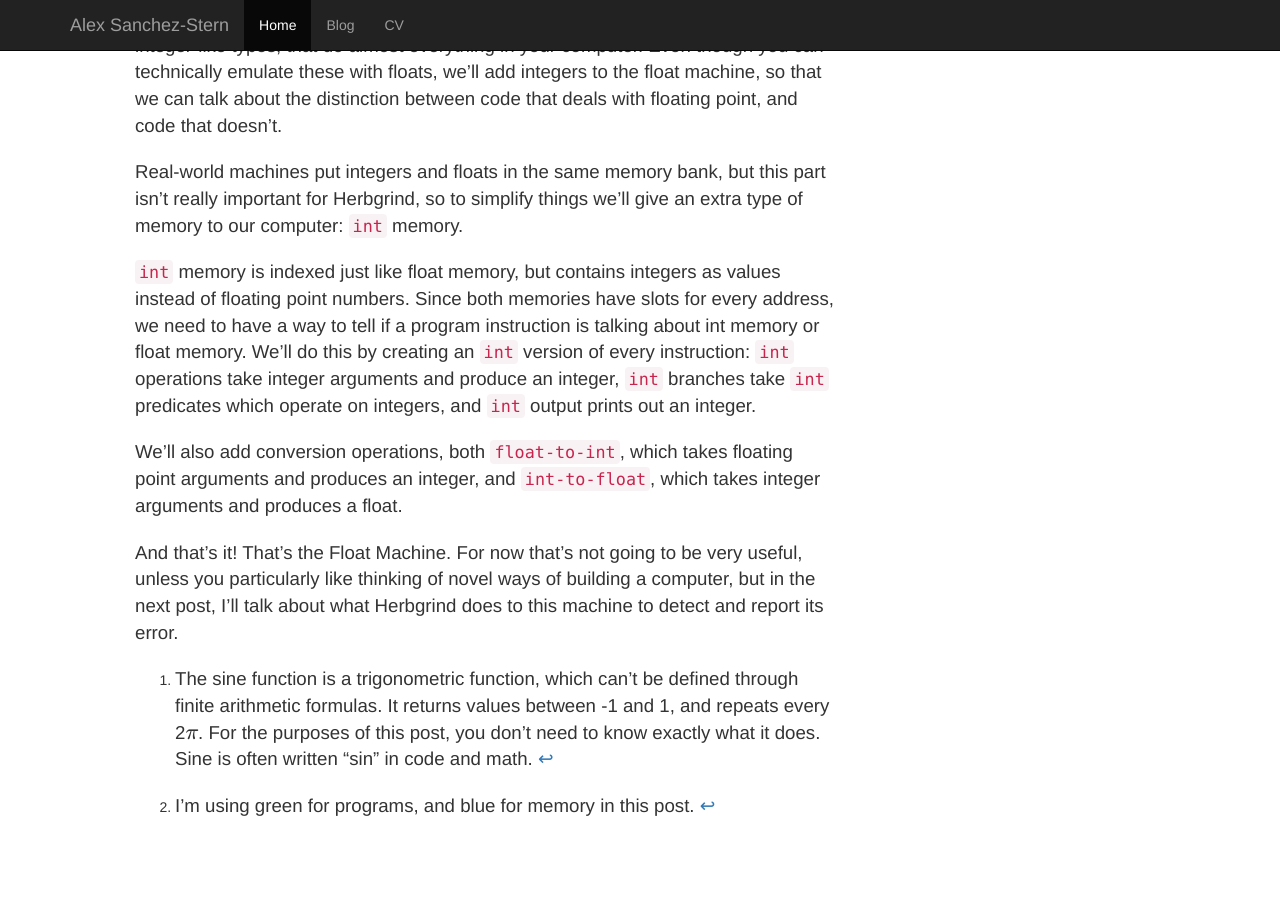
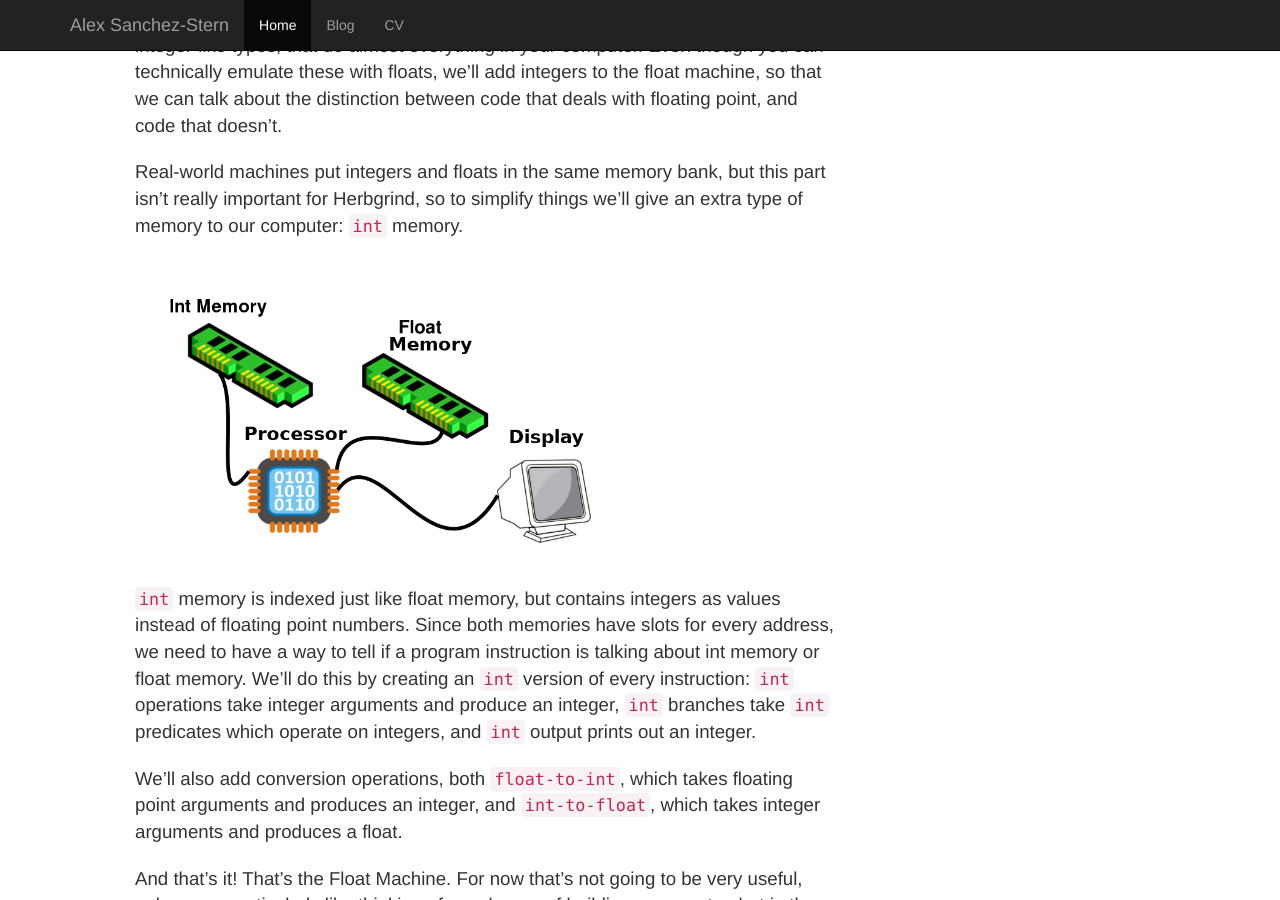
Before and after one commit to HazardousPeach/hazardouspeach.github.io, a Jekyll site: the page built from _posts/2017-04-27-herbgrind-1-the-float-machine.md, in a window 1280 px wide and 900 px high, scrolled down 5591 px. Built offline with Jekyll 4.4.1, drawn with Linux system fonts in a browser that asks for light colours; nearby versions of some CDN libraries; library files that are not in the unit come from our copies; formulas are drawn with MathJax 3.

Commit message:
Added image for the upgraded float machine

```diff
--- a/_posts/2017-04-27-herbgrind-1-the-float-machine.md
+++ b/_posts/2017-04-27-herbgrind-1-the-float-machine.md
@@ -261,6 +261,8 @@ this part isn't really important for Herbgrind, so to simplify things
 we'll give an extra type of memory to our computer: `int`
 memory.
 
+![Another Float Machine]({{ site.baseurl }}/images/floatmachine2.png)
+
 `int` memory is indexed just like float memory, but contains integers
 as values instead of floating point numbers. Since both memories have
 slots for every address, we need to have a way to tell if a program
```
Also changed, not shown: images/floatmachine2.png (added).
